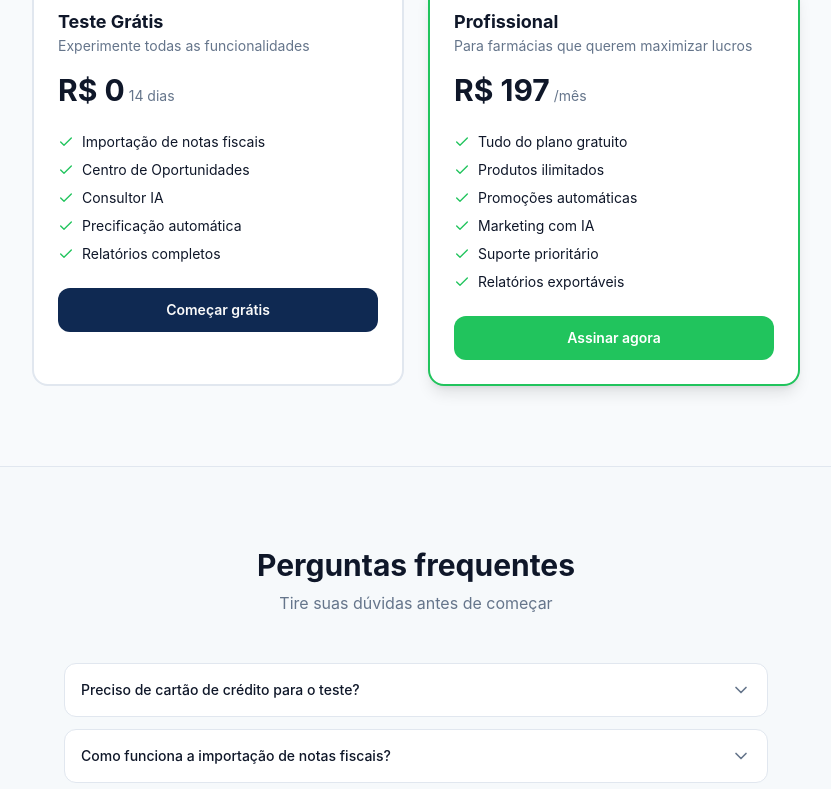
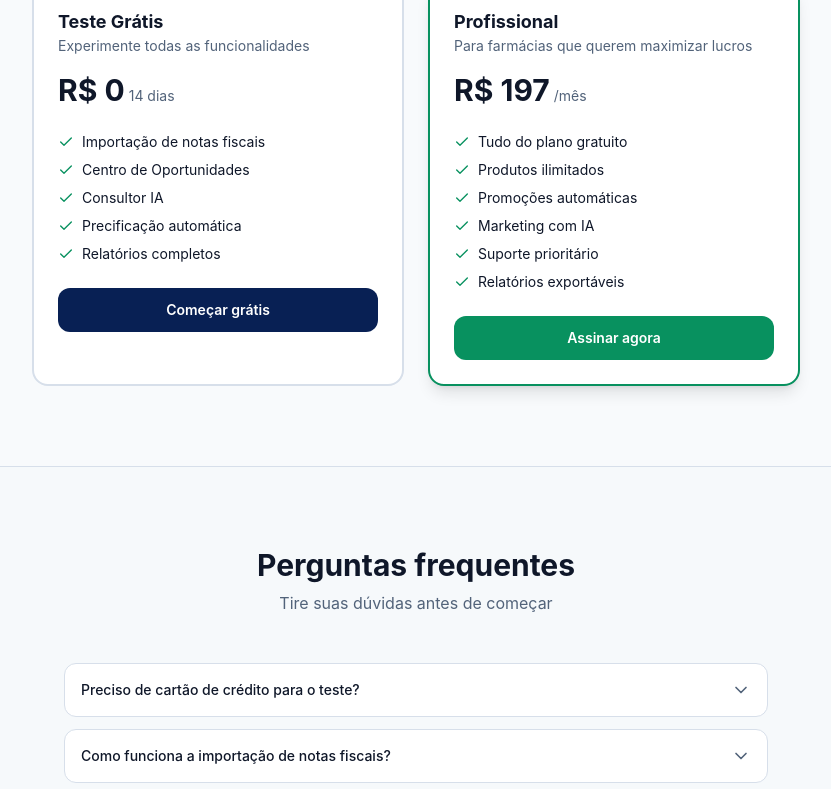
Before and after one commit to wigordematte-coder/farmalucro-ai, a React (Vite) app: page / in a window 1280 px wide. Shown: the part 2008-2797 px from the top of the page, without its empty margins (224-1055 px from the left). Built offline with nearby package versions, Linux system fonts and the light colour scheme; no server answers.

Commit message:
File changes

```diff
--- a/src/index.css
+++ b/src/index.css
@@ -12,21 +12,26 @@
     --card-foreground: 222 47% 11%;
     --popover: 0 0% 100%;
     --popover-foreground: 222 47% 11%;
-    --primary: 217 70% 19%;
-    --primary-foreground: 0 0% 98%;
-    --primary-light: 217 70% 30%;
+    --primary: 221 83% 18%;
+    --primary-foreground: 0 0% 100%;
+    --primary-light: 221 83% 30%;
     --secondary: 210 40% 96%;
     --secondary-foreground: 222 47% 11%;
     --muted: 210 40% 96%;
-    --muted-foreground: 215 16% 47%;
-    --accent: 142 71% 45%;
+    --muted-foreground: 215 20% 40%;
+    --accent: 158 89% 30%;
     --accent-foreground: 0 0% 100%;
-    --accent-dark: 142 76% 36%;
-    --destructive: 0 84% 60%;
+    --accent-dark: 158 89% 22%;
+    --warning: 38 92% 48%;
+    --warning-foreground: 30 80% 15%;
+    --ai: 243 75% 58%;
+    --ai-foreground: 0 0% 100%;
+    --destructive: 0 84% 55%;
     --destructive-foreground: 0 0% 98%;
-    --border: 214 32% 91%;
-    --input: 214 32% 91%;
-    --ring: 217 70% 19%;
+    --border: 214 32% 88%;
+    --input: 214 32% 88%;
+    --ring: 221 83% 18%;
+    --background: 210 40% 98%;
     --chart-1: 217 70% 30%;
     --chart-2: 142 71% 45%;
     --chart-3: 38 92% 50%;
@@ -95,12 +100,18 @@
     -webkit-backdrop-filter: blur(12px);
   }
   .gradient-primary {
-    background: linear-gradient(135deg, hsl(217 70% 19%), hsl(217 70% 30%));
+    background: linear-gradient(135deg, hsl(221 83% 18%), hsl(221 83% 30%));
   }
   .gradient-accent {
-    background: linear-gradient(135deg, hsl(142 71% 45%), hsl(142 76% 36%));
+    background: linear-gradient(135deg, hsl(158 89% 30%), hsl(158 89% 22%));
   }
   .gradient-farma {
-    background: linear-gradient(135deg, hsl(217 70% 19%) 0%, hsl(217 70% 25%) 50%, hsl(142 71% 35%) 100%);
+    background: linear-gradient(135deg, hsl(221 83% 18%) 0%, hsl(243 75% 40%) 50%, hsl(158 89% 25%) 100%);
+  }
+  .gradient-ai {
+    background: linear-gradient(135deg, hsl(243 75% 55%), hsl(265 70% 50%));
+  }
+  .gradient-gold {
+    background: linear-gradient(135deg, hsl(38 92% 48%), hsl(30 90% 40%));
   }
 }
--- a/tailwind.config.js
+++ b/tailwind.config.js
@@ -39,6 +39,14 @@ module.exports = {
   			destructive: {
   				DEFAULT: 'hsl(var(--destructive))',
   				foreground: 'hsl(var(--destructive-foreground))'
+  			},
+  			warning: {
+  				DEFAULT: 'hsl(var(--warning))',
+  				foreground: 'hsl(var(--warning-foreground))'
+  			},
+  			ai: {
+  				DEFAULT: 'hsl(var(--ai))',
+  				foreground: 'hsl(var(--ai-foreground))'
   			},
   			border: 'hsl(var(--border))',
   			input: 'hsl(var(--input))',
```
